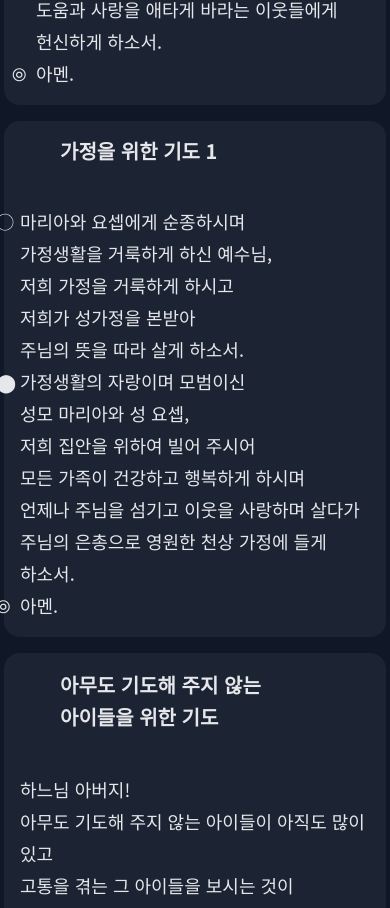
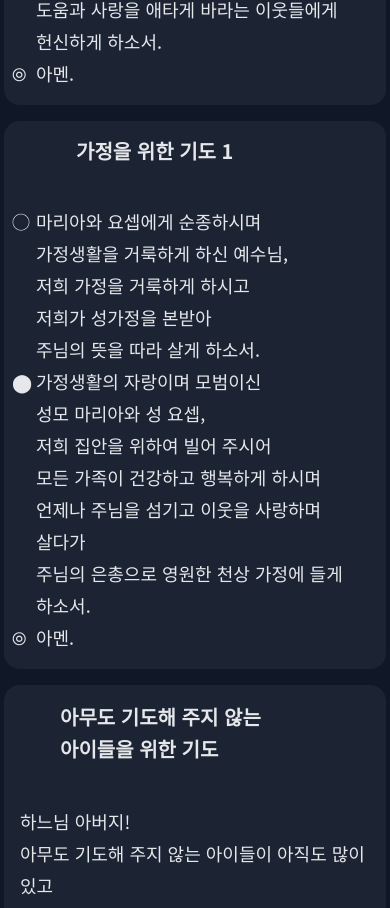
Before and after one commit to llon24/vesper_, a React (Vite) app: page / in a window 390 px wide. Shown: the part 5299-6207 px from the top of the page. Built offline with nearby package versions, Linux system fonts and the light colour scheme.

Commit message:
가정 기도 여백 오류 수정

```diff
--- a/src/components/DataEnd.jsx
+++ b/src/components/DataEnd.jsx
@@ -218,7 +218,7 @@ function DataEnd() {
         <p className="float-left -ml-6 md:-ml-8">&#10686;</p>
         <p>아멘.</p>
       </div>
-      <div className="relative w-full px-4 py-4 md:py-10 text-gray-200 md:px-20 rounded-2xl bg-white/5">
+      <div className="relative w-full py-4 md:py-10 pl-8 pr-4 text-gray-200 md:px-20 rounded-2xl bg-white/5">
         <p className="pb-10 pl-10 text-xl font-bold md:text-3xl/15">
           가정을 위한 기도 1
         </p>
```
